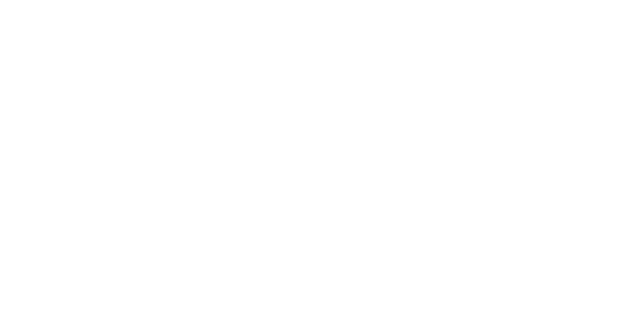
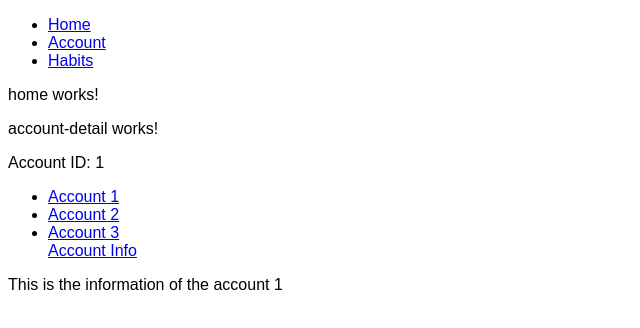
Before and after one commit to oscarpolanco/angular-basic, an Angular app: page /home/account/1/info in a window 1280 px wide. Before the commit this address led to /. Shown: the top 328 px of the page, without its empty margins (0-640 px from the left). Built offline with nearby package versions, Linux system fonts and the light colour scheme.

Commit message:
Create the account-info component and recive params from a parent route

```diff
--- a/src/app/account-detail/account-detail.component.ts
+++ b/src/app/account-detail/account-detail.component.ts
@@ -9,10 +9,12 @@
     </p>
     <p>Account ID: {{ id }}</p>
     <ul>
-      <li><a [routerLink]="['/account', 1]">Account 1</a></li>
-      <li><a [routerLink]="['/account', 2]">Account 2</a></li>
-      <li><a [routerLink]="['/account', 3]">Account 3</a></li>
+      <li><a [routerLink]="['/home/account', 1]">Account 1</a></li>
+      <li><a [routerLink]="['/home/account', 2]">Account 2</a></li>
+      <li><a [routerLink]="['/home/account', 3]">Account 3</a></li>
+      <a routerLink="info">Account Info</a>
     </ul>
+    <router-outlet></router-outlet>
   `,
   styles: [
   ]
--- /dev/null
+++ b/src/app/account-info/account-info.component.ts
@@ -0,0 +1,24 @@
+import { Component, OnInit } from '@angular/core';
+import { ActivatedRoute, ParamMap } from '@angular/router';
+
+@Component({
+  selector: 'app-account-info',
+  template: `
+    <p>
+      This is the information of the account {{ id }}
+    </p>
+  `,
+  styles: [
+  ]
+})
+export class AccountInfoComponent implements OnInit {
+  id: number = 0;
+
+  constructor(private route: ActivatedRoute) { }
+
+  ngOnInit(): void {
+    this.route.parent?.paramMap.subscribe((params: ParamMap) => {
+        this.id = (+ (params.get('id') || ''));
+    })
+  }
+}
--- a/src/app/account/account.component.ts
+++ b/src/app/account/account.component.ts
@@ -7,9 +7,9 @@
       account works!
     </p>
     <ul>
-      <li><a [routerLink]="['/account', 1]">Account 1</a></li>
-      <li><a [routerLink]="['/account', 2]">Account 2</a></li>
-      <li><a [routerLink]="['/account', 3]">Account 3</a></li>
+      <li><a [routerLink]="['/home/account', 1]">Account 1</a></li>
+      <li><a [routerLink]="['/home/account', 2]">Account 2</a></li>
+      <li><a [routerLink]="['/home/account', 3]">Account 3</a></li>
     </ul>
   `,
   styles: [
--- a/src/app/system-info/system-info.component.ts
+++ b/src/app/system-info/system-info.component.ts
@@ -1,18 +1,34 @@
 import { Component, OnInit } from '@angular/core';
+import { ActivatedRoute, ParamMap } from '@angular/router';
+import { switchMap } from 'rxjs/operators';
+import { SystemService } from '../system.service';
 
 @Component({
   selector: 'app-system-info',
   template: `
     <h3>Information</h3>
+    <p>{{ info }}</p>
   `,
   styles: [
   ]
 })
 export class SystemInfoComponent implements OnInit {
+  info: string
+  id: number
 
-  constructor() {}
+  constructor(private systemService: SystemService, private route: ActivatedRoute) {
+    this.info = '';
+    this.id = 0;
+  }
 
   ngOnInit(): void {
+    this.route.parent?.paramMap.pipe(
+      switchMap((params: ParamMap) => {
+        this.id = +(params.get('id') || '');
+        return this.systemService.getSystemInfo(this.id);
+      })
+    ).subscribe((data) => {
+      this.info = data;
+    })
   }
-
 }
--- a/src/app/system-item/system-item.component.ts
+++ b/src/app/system-item/system-item.component.ts
@@ -1,18 +1,36 @@
 import { Component, OnInit } from '@angular/core';
+import { ActivatedRoute, ParamMap } from '@angular/router';
+import { switchMap } from 'rxjs/operators';
+import { Item } from '../system';
+import { SystemService } from '../system.service';
 
 @Component({
   selector: 'app-system-item',
   template: `
     <h3>Example Gear</h3>
+    <ul>
+      <li *ngFor="let item of items">{{ item.name }} - {{ item.description }}</li>
+    </ul>
+
   `,
   styles: [
   ]
 })
 export class SystemItemComponent implements OnInit {
+  items: Item[] = [];
+  id: number = 0;
 
-  constructor() { }
+  constructor(private systemService: SystemService, private route: ActivatedRoute) { }
 
   ngOnInit(): void {
+    this.route.parent?.paramMap.pipe(
+      switchMap((params: ParamMap) => {
+        this.id = +(params.get('id') || '');
+        return this.systemService.getSystemItems(this.id);
+      })
+    ).subscribe((data) => {
+      this.items = data;
+    })
   }
 
 }
```
Also changed, not shown: src/app/app.module.ts (+10 -2 lines), section_text/README.md, 1 other file (tests, documents, lock files or other folders).
